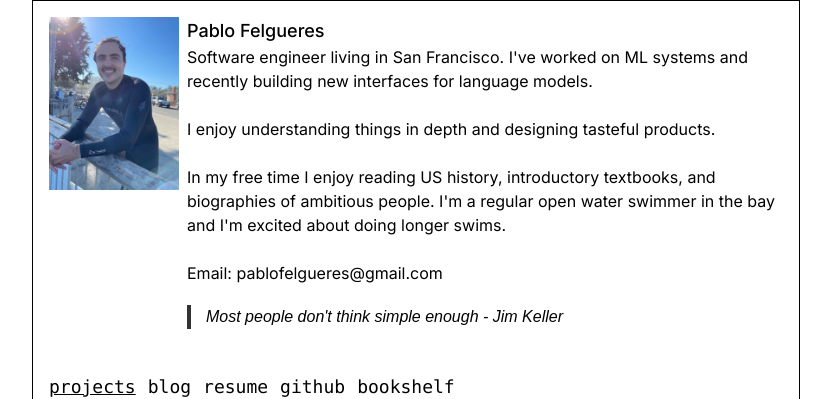
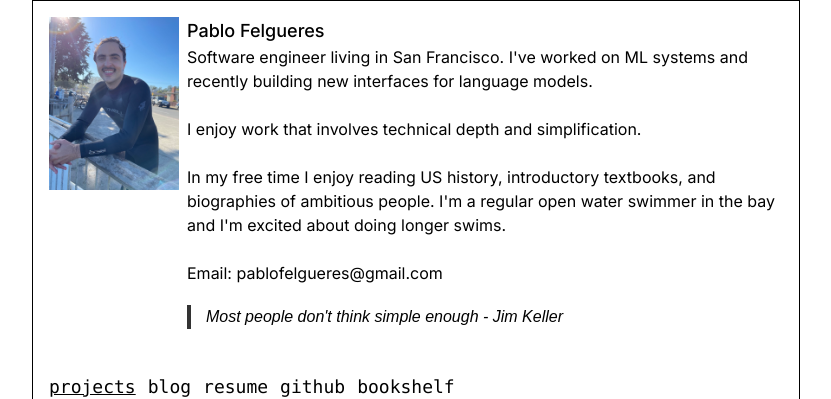
Before and after one commit to felgueres/mysite, a Next.js app: page / in a window 1280 px wide. Shown: the top 399 px of the page, without its empty margins (224-1055 px from the left). Built offline with nearby package versions, Linux system fonts and the light colour scheme.

Commit message:
add about

```diff
--- a/src/pages/index.tsx
+++ b/src/pages/index.tsx
@@ -52,7 +52,7 @@ export default function Home() {
             Software engineer living in San Francisco. I&apos;ve worked on ML systems and recently building new interfaces for language models.
             <br />
             <br />
-            I enjoy understanding things in depth and designing tasteful products.
+            I enjoy work that involves technical depth and simplification.
             <br />
             <br />
             In my free time I enjoy reading US history, introductory textbooks, and biographies of ambitious people.
```
